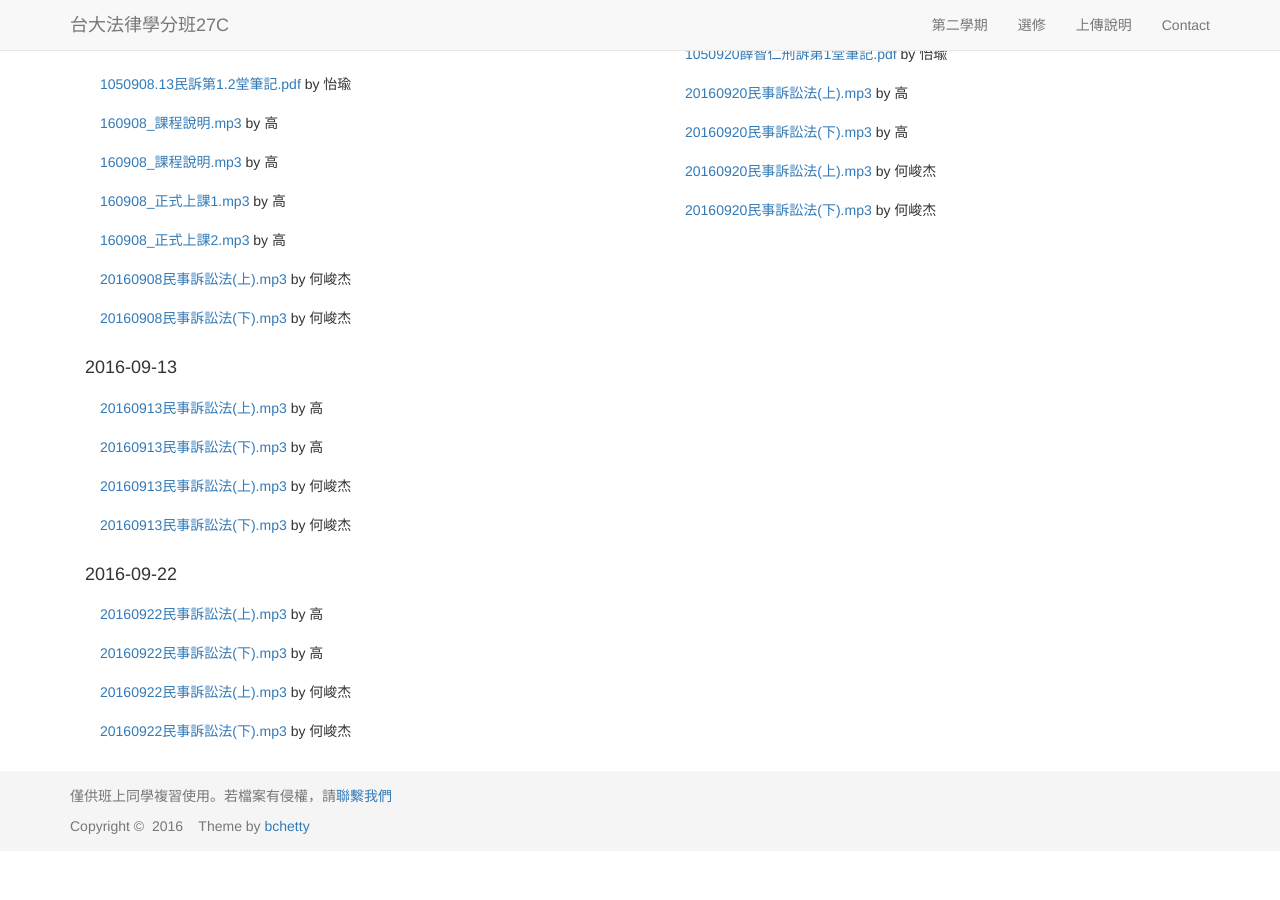
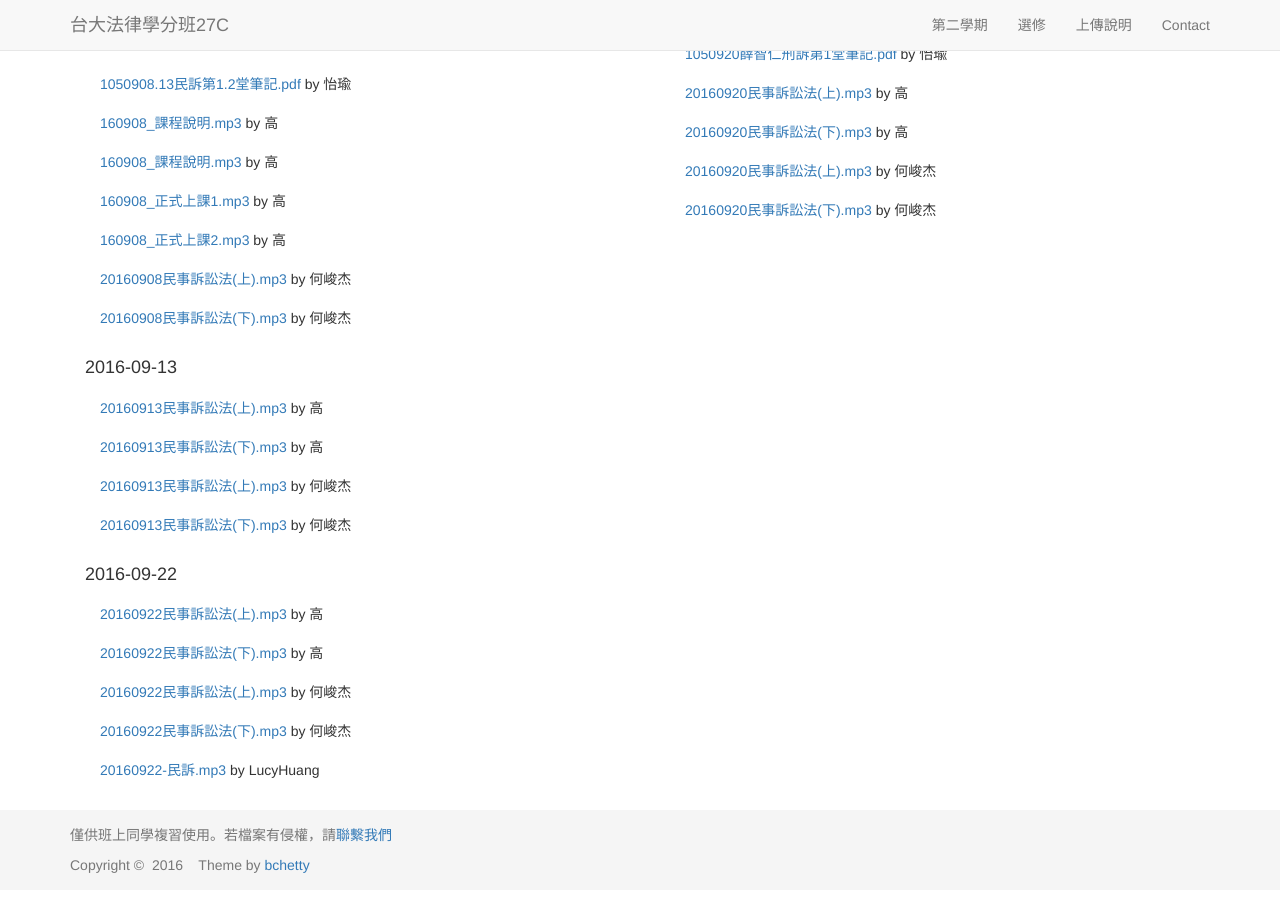
Before and after one commit to maxmilian/ntu_specs_law, a Jekyll site: the page built from semester2/index.html, in a window 1280 px wide and 900 px high, scrolled down 129 px. Built offline with Jekyll 4.4.1, drawn with Linux system fonts in a browser that asks for light colours; nearby versions of some CDN libraries; before the commit the page ends 990 px from its top, so only the background shows below that.

Commit message:
add civil_procedure Lucy3

```diff
--- a/semester2/index.html
+++ b/semester2/index.html
@@ -32,6 +32,7 @@
           <li class="list-group-item"><a href="{{ site.file_semester2 }}/records/civil_procedure/Kao_3_2.mp3">20160922民事訴訟法(下).mp3</a> by 高</li>
           <li class="list-group-item"><a href="{{ site.file_semester2 }}/records/civil_procedure/Ho_3_1.mp3">20160922民事訴訟法(上).mp3</a> by 何峻杰</li>
           <li class="list-group-item"><a href="{{ site.file_semester2 }}/records/civil_procedure/Ho_3_2.mp3">20160922民事訴訟法(下).mp3</a> by 何峻杰</li>
+          <li class="list-group-item"><a href="{{ site.file_semester2 }}/records/civil_procedure/Lucy_3.mp3">20160922-民訴.mp3</a> by LucyHuang</li>
       </ul>
     </div>
     <div class="col-md-6">
```
